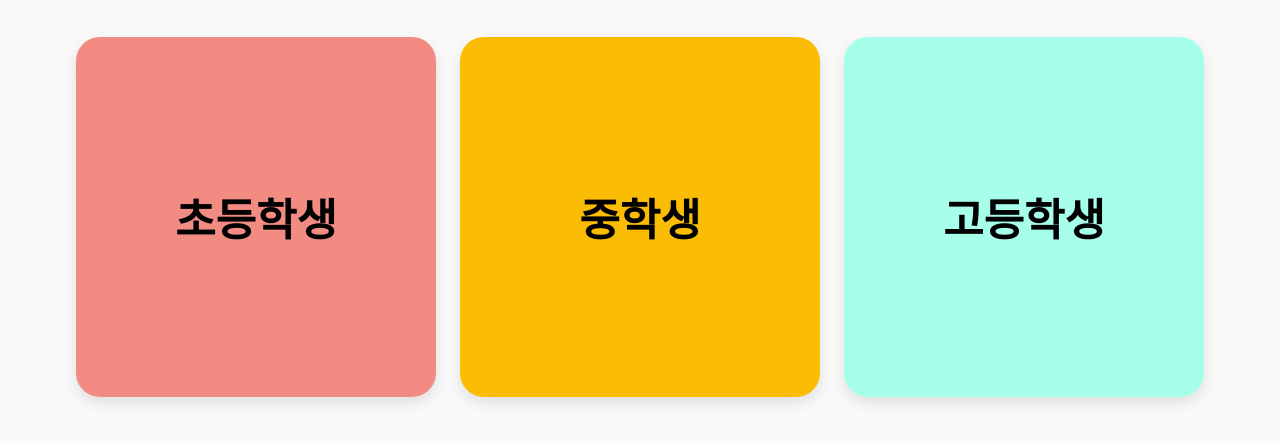
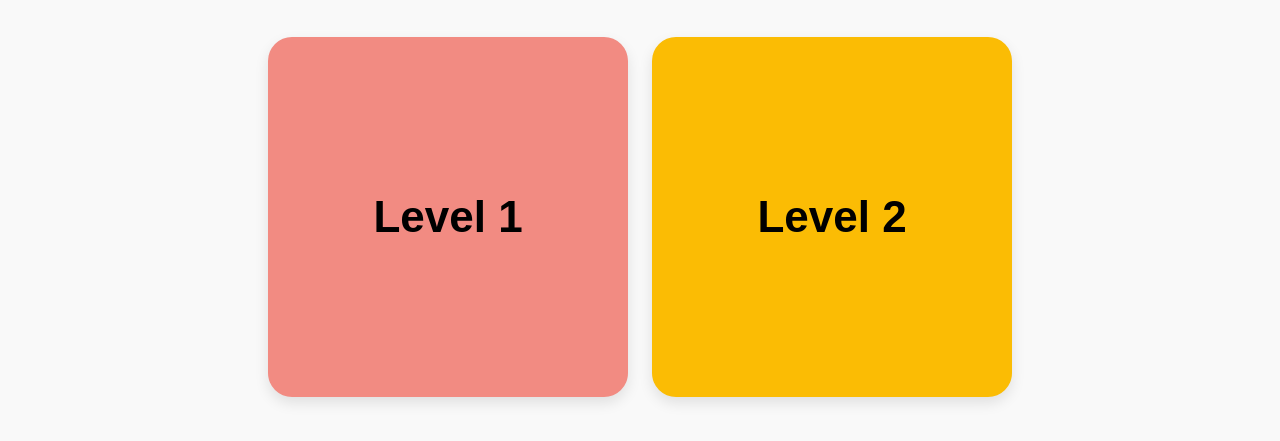
Before and after one commit to GGulzeng/english, a plain HTML site: page index.html in a window 1280 px wide. Shown: the part 131-572 px from the top of the page. Drawn offline with Linux system fonts and the light colour scheme.

Commit message:
Add files via upload

```diff
--- a/index.html
+++ b/index.html
@@ -105,9 +105,9 @@
   <h1>오늘의 영어퀴즈</h1>
 
   <div id="main-menu">
-    <button onclick="startQuiz('elementary')">초등학생</button>
-    <button onclick="startQuiz('middle')">중학생</button>
-    <button onclick="startQuiz('high')">고등학생</button>
+    <button onclick="startQuiz('elementary')">Level 1</button>
+    <button onclick="startQuiz('middle')">Level 2</button>
+
   </div>
 
   <div id="quiz-screen" style="display: none;">
```
